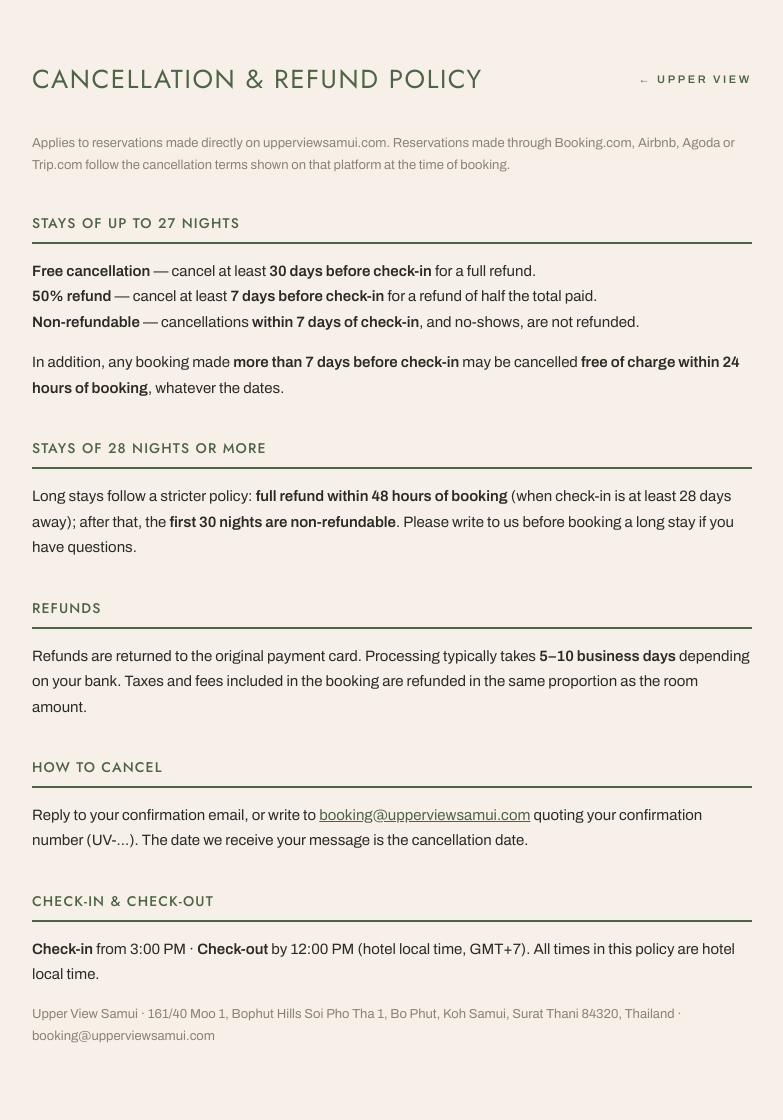
After one commit to 6gffzsyc89-stack/UpperView, a PHP site: page /policies.html in a window 1280 px wide. The commit adds this page. Shown: the whole page, without its empty margins (248-1031 px from the left). Run offline with PHP 8.4, Linux system fonts and the light colour scheme.

Commit message:
Unified cancellation policy on OTA Firm terms: stay-specific checkout summary, /policies.html full policy page, matching email wording (CHANGELOG v2.7)
Co-Authored-By: Claude Fable 5 <noreply@anthropic.com>

```diff
--- /dev/null
+++ b/site/policies.html
@@ -0,0 +1,64 @@
+<!doctype html>
+<html lang="en">
+<head>
+<meta charset="utf-8">
+<meta name="viewport" content="width=device-width,initial-scale=1">
+<meta name="robots" content="noindex,follow">
+<title>Cancellation &amp; Refund Policy · Upper View Samui</title>
+<link href="https://fonts.googleapis.com/css2?family=Jost:wght@300;400;500&family=Archivo:wght@400;500;600&display=swap" rel="stylesheet">
+<style>
+:root{--green:#4F6446;--cream:#F7F0E9;--ink:#2b2b26;--mut:#8a8376}
+body{margin:0;background:var(--cream);color:var(--ink);font:15px/1.7 'Archivo','Jost',Helvetica,Arial,sans-serif}
+.wrap{max-width:720px;margin:0 auto;padding:40px 20px 60px}
+h1{font-family:'Jost',sans-serif;font-weight:400;text-transform:uppercase;letter-spacing:.06em;font-size:26px;color:var(--green)}
+h2{font-family:'Jost',sans-serif;font-weight:500;text-transform:uppercase;letter-spacing:.08em;font-size:14px;color:var(--green);border-bottom:2px solid var(--green);padding-bottom:6px;margin-top:36px}
+b{color:var(--ink)}
+.note{color:var(--mut);font-size:13px}
+a{color:var(--green)}
+.top{display:flex;align-items:center;justify-content:space-between;margin-bottom:8px}
+.top a{font-size:11px;letter-spacing:.24em;text-transform:uppercase;text-decoration:none;font-weight:600}
+</style>
+</head>
+<body>
+<div class="wrap">
+  <div class="top">
+    <h1>Cancellation &amp; Refund Policy</h1>
+    <a href="/">← Upper View</a>
+  </div>
+  <p class="note">Applies to reservations made directly on upperviewsamui.com. Reservations made
+  through Booking.com, Airbnb, Agoda or Trip.com follow the cancellation terms shown on that
+  platform at the time of booking.</p>
+
+  <h2>Stays of up to 27 nights</h2>
+  <p>
+    <b>Free cancellation</b> — cancel at least <b>30 days before check-in</b> for a full refund.<br>
+    <b>50% refund</b> — cancel at least <b>7 days before check-in</b> for a refund of half the total paid.<br>
+    <b>Non-refundable</b> — cancellations <b>within 7 days of check-in</b>, and no-shows, are not refunded.
+  </p>
+  <p>In addition, any booking made <b>more than 7 days before check-in</b> may be cancelled
+  <b>free of charge within 24 hours of booking</b>, whatever the dates.</p>
+
+  <h2>Stays of 28 nights or more</h2>
+  <p>Long stays follow a stricter policy: <b>full refund within 48 hours of booking</b> (when
+  check-in is at least 28 days away); after that, the <b>first 30 nights are non-refundable</b>.
+  Please write to us before booking a long stay if you have questions.</p>
+
+  <h2>Refunds</h2>
+  <p>Refunds are returned to the original payment card. Processing typically takes
+  <b>5–10 business days</b> depending on your bank. Taxes and fees included in the booking are
+  refunded in the same proportion as the room amount.</p>
+
+  <h2>How to cancel</h2>
+  <p>Reply to your confirmation email, or write to
+  <a href="mailto:booking@upperviewsamui.com">booking@upperviewsamui.com</a> quoting your
+  confirmation number (UV-…). The date we receive your message is the cancellation date.</p>
+
+  <h2>Check-in &amp; check-out</h2>
+  <p><b>Check-in</b> from 3:00 PM · <b>Check-out</b> by 12:00 PM (hotel local time, GMT+7).
+  All times in this policy are hotel local time.</p>
+
+  <p class="note">Upper View Samui · 161/40 Moo 1, Bophut Hills Soi Pho Tha 1, Bo Phut,
+  Koh Samui, Surat Thani 84320, Thailand · booking@upperviewsamui.com</p>
+</div>
+</body>
+</html>
```
Also changed, not shown: site/booking/emails.php (+5 -3 lines), site/booking/pay.php (+19 -5 lines), docs/CHANGELOG.md.
